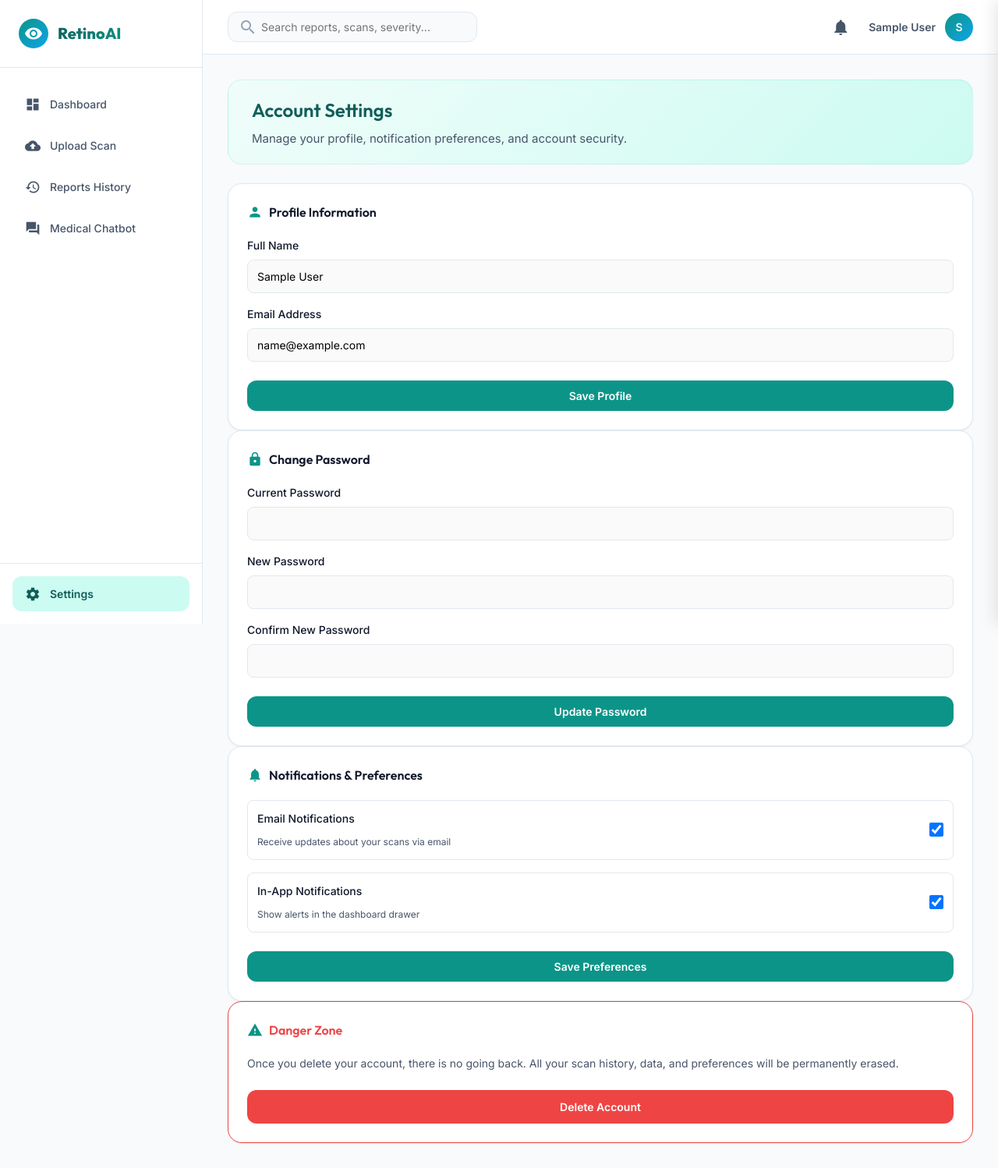
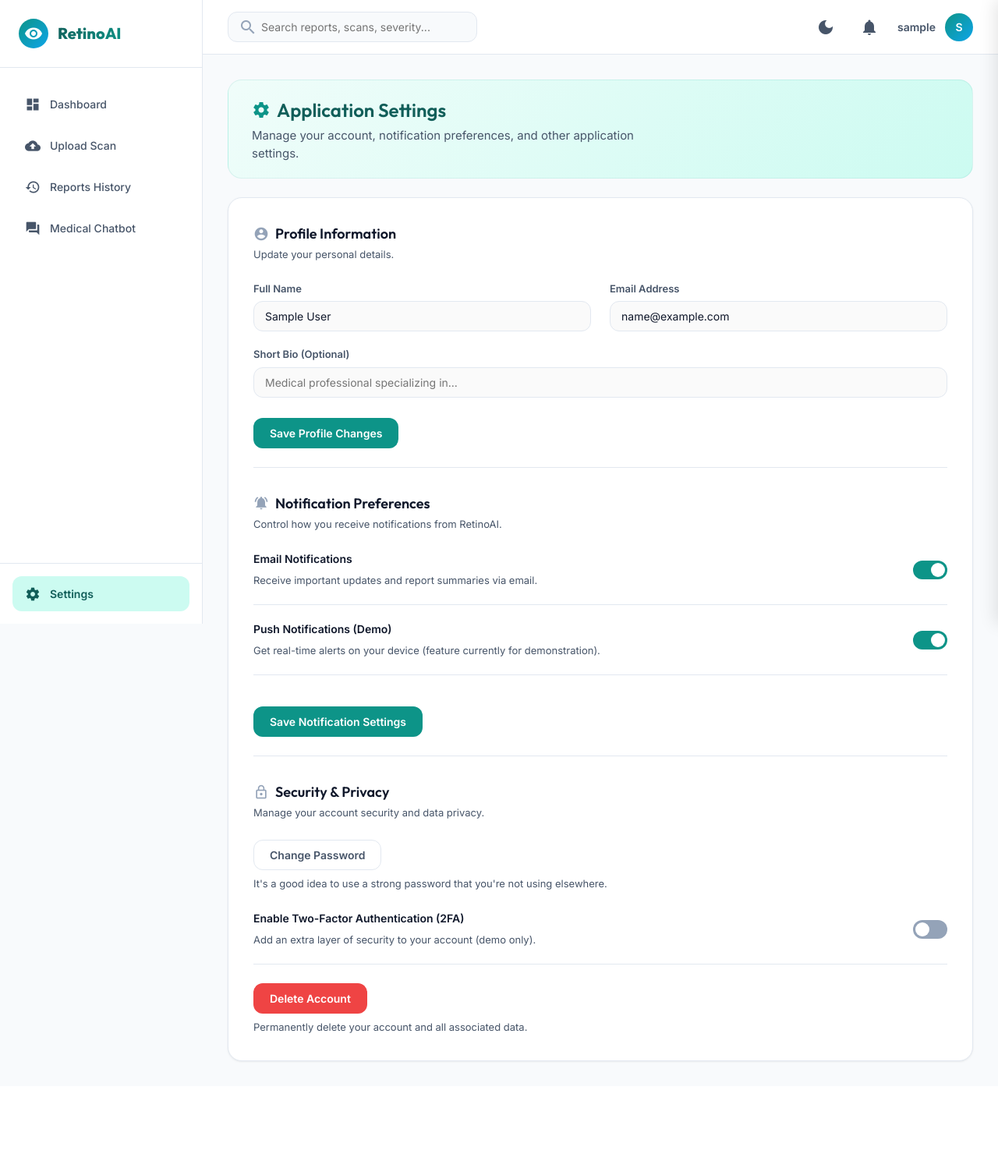
Before and after one commit to 14Aparajita/Diabetic-Retinopathy-Classification, a Flask app: page /settings in a window 1280 px wide. Shown: the whole page at 78% size. After the commit the page ends 1362 px from the top, so only its background shows below. Run offline with Flask 3, Linux system fonts and the light colour scheme; the visitor is signed in with stand-in values (Sample User, id 1); data comes from the database, SQL or seed files in the repository; data that the repository does not hold is empty.

Commit message:
Implement Dark Mode, Dropdown Menu, Settings layout, Search logic, and TF Model support

```diff
--- a/requirements.txt
+++ b/requirements.txt
@@ -3,3 +3,5 @@ Pillow
 numpy
 opencv-python-headless
 gunicorn
+tensorflow-cpu
+h5py
--- a/static/css/styles.css
+++ b/static/css/styles.css
@@ -20,6 +20,17 @@
     --radius-md: 12px;
     --radius-lg: 18px;
     --transition-base: all 0.25s cubic-bezier(0.4, 0, 0.2, 1);
+    --input-bg: #fafafa;
+}
+
+body.dark-mode {
+    --bg-main: #1e293b;
+    --bg-card: #0f172a;
+    --text-primary: #f8fafc;
+    --text-secondary: #cbd5e1;
+    --text-muted: #64748b;
+    --border-color: #334155;
+    --input-bg: #1e293b;
 }
 
 /* Base resets and defaults */
@@ -530,7 +603,8 @@ h1, h2, h3, h4, h5, h6 {
     font-size: 14px;
     border: 1px solid var(--border-color);
     border-radius: var(--radius-md);
-    background-color: #fafafa;
+    background-color: var(--input-bg);
+    color: var(--text-primary);
     outline: none;
     transition: var(--transition-base);
 }
--- a/static/js/main.js
+++ b/static/js/main.js
@@ -24,6 +24,42 @@ document.addEventListener('DOMContentLoaded', () => {
             }, 300);
         }, 4000);
     };
+
+    // Dark/Light Mode Toggle
+    const themeToggle = document.getElementById('theme-toggle');
+    const body = document.body;
+
+    // Check local storage for preference
+    if (localStorage.getItem('theme') === 'dark') {
+        body.classList.add('dark-mode');
+        if(themeToggle) themeToggle.innerHTML = '<i class="material-icons">light_mode</i>';
+    }
+
+    if (themeToggle) {
+        themeToggle.addEventListener('click', () => {
+            body.classList.toggle('dark-mode');
+            const isDark = body.classList.contains('dark-mode');
+            localStorage.setItem('theme', isDark ? 'dark' : 'light');
+            themeToggle.innerHTML = isDark ? '<i class="material-icons">light_mode</i>' : '<i class="material-icons">dark_mode</i>';
+        });
+    }
+
+    // Profile Dropdown Toggle
+    const userProfileBtn = document.getElementById('user-profile-btn');
+    const profileDropdown = document.getElementById('profile-dropdown');
+
+    if (userProfileBtn && profileDropdown) {
+        userProfileBtn.addEventListener('click', (e) => {
+            e.stopPropagation();
+            profileDropdown.classList.toggle('show');
+        });
+
+        document.addEventListener('click', (e) => {
+            if (!userProfileBtn.contains(e.target) && !profileDropdown.contains(e.target)) {
+                profileDropdown.classList.remove('show');
+            }
+        });
+    }
 
     // Sidebar Mobile Toggle
     const menuToggle = document.querySelector('.header-btn[title="Menu"]');
@@ -63,20 +99,31 @@ document.addEventListener('DOMContentLoaded', () => {
         });
     }
 
-    // Search Bar Filtering (Table filtering for history page)
+    // Search Bar Filtering (Dashboard and History)
     const searchInput = document.getElementById('header-search-input');
     if (searchInput) {
         searchInput.addEventListener('input', (e) => {
-            const query = e.target.value.toLowerCase().strip();
+            const query = e.target.value.toLowerCase().trim();
+
+            // Filter history table
             const tableRows = document.querySelectorAll('.data-table tbody tr');
-
             tableRows.forEach(row => {
                 const text = row.textContent.toLowerCase();
-                if (text.includes(query)) {
-                    row.style.display = '';
-                } else {
-                    row.style.display = 'none';
-                }
+                row.style.display = text.includes(query) ? '' : 'none';
+            });
+
+            // Filter activity items
+            const activityItems = document.querySelectorAll('.activity-item');
+            activityItems.forEach(item => {
+                const text = item.textContent.toLowerCase();
+                item.style.display = text.includes(query) ? '' : 'none';
+            });
+
+            // Filter quick action cards
+            const cards = document.querySelectorAll('.grid-cols-3 .card');
+            cards.forEach(card => {
+                const text = card.textContent.toLowerCase();
+                card.style.display = text.includes(query) ? '' : 'none';
             });
         });
     }
--- a/templates/base.html
+++ b/templates/base.html
@@ -68,6 +68,9 @@
 
                 <!-- Action bell and user profile -->
                 <div class="header-actions">
+                    <button class="header-btn" id="theme-toggle" title="Toggle Dark Mode">
+                        <i class="material-icons">dark_mode</i>
+                    </button>
                     <button class="header-btn" id="notif-bell" title="Notifications">
                         <i class="material-icons">notifications</i>
                         {% if unread_count and unread_count > 0 %}
@@ -78,12 +81,36 @@
                         <i class="material-icons">menu</i>
                     </button>
 
-                    <div class="user-profile" onclick="window.location.href='{{ url_for('settings_page') }}'">
-                        <span class="user-name" style="font-size: 14px; font-weight: 600; color: var(--text-secondary);">
-                            {{ session.get('full_name') }}
-                        </span>
-                        <div class="user-avatar">
-                            {{ session.get('full_name')[0] if session.get('full_name') else 'U' }}
+                    <div class="user-profile-container" style="position: relative;">
+                        <div class="user-profile" id="user-profile-btn">
+                            <span class="user-name" style="font-size: 14px; font-weight: 600; color: var(--text-secondary);">
+                                {{ session.get('username') }}
+                            </span>
+                            <div class="user-avatar">
+                                {{ session.get('full_name')[0] if session.get('full_name') else 'U' }}
+                            </div>
+                        </div>
+
+                        <!-- Dropdown Menu -->
+                        <div class="profile-dropdown" id="profile-dropdown">
+                            <div class="dropdown-header">
+                                <div class="dropdown-name">{{ session.get('username') }}</div>
+                                <div class="dropdown-email">{{ session.get('email') }}</div>
+                            </div>
+                            <div class="dropdown-divider"></div>
+                            <a href="{{ url_for('settings_page') }}" class="dropdown-item">
+                                <i class="material-icons">person_outline</i> Profile
+                            </a>
+                            <a href="{{ url_for('settings_page') }}" class="dropdown-item">
+                                <i class="material-icons">settings</i> Settings
+                            </a>
+                            <a href="#" class="dropdown-item">
+                                <i class="material-icons">help_outline</i> Help & Support
+                            </a>
+                            <div class="dropdown-divider"></div>
+                            <a href="{{ url_for('logout') }}" class="dropdown-item">
+                                <i class="material-icons">logout</i> Log out
+                            </a>
                         </div>
                     </div>
                 </div>
--- a/templates/settings.html
+++ b/templates/settings.html
@@ -2,107 +2,244 @@
 
 {% block title %}Settings - RetinoAI{% endblock %}
 
+{% block extra_css %}
+<style>
+    /* Specific Settings Page Styles */
+    .settings-section {
+        margin-bottom: 32px;
+        padding-bottom: 24px;
+        border-bottom: 1px solid var(--border-color);
+    }
+
+    .settings-section:last-child {
+        border-bottom: none;
+    }
+
+    .settings-header {
+        margin-bottom: 24px;
+    }
+
+    .settings-header h2 {
+        font-size: 18px;
+        display: flex;
+        align-items: center;
+        gap: 8px;
+        margin-bottom: 4px;
+    }
+
+    .settings-header h2 i {
+        color: var(--text-muted);
+        font-size: 20px;
+    }
+
+    .settings-header p {
+        font-size: 13px;
+        color: var(--text-secondary);
+    }
+
+    .form-row {
+        display: flex;
+        gap: 24px;
+        margin-bottom: 20px;
+    }
+
+    .form-row .form-group {
+        flex: 1;
+        margin-bottom: 0;
+    }
+
+    /* Custom Toggle Switch */
+    .toggle-switch {
+        position: relative;
+        display: inline-block;
+        width: 44px;
+        height: 24px;
+    }
+
+    .toggle-switch input {
+        opacity: 0;
+        width: 0;
+        height: 0;
+    }
+
+    .toggle-slider {
+        position: absolute;
+        cursor: pointer;
+        top: 0;
+        left: 0;
+        right: 0;
+        bottom: 0;
+        background-color: var(--text-muted);
+        transition: .4s;
+        border-radius: 24px;
+    }
+
+    .toggle-slider:before {
+        position: absolute;
+        content: "";
+        height: 18px;
+        width: 18px;
+        left: 3px;
+        bottom: 3px;
+        background-color: white;
+        transition: .4s;
+        border-radius: 50%;
+    }
+
+    input:checked + .toggle-slider {
+        background-color: var(--primary);
+    }
+
+    input:checked + .toggle-slider:before {
+        transform: translateX(20px);
+    }
+
+    .preference-row {
+        display: flex;
+        justify-content: space-between;
+        align-items: center;
+        margin-bottom: 20px;
+        padding-bottom: 20px;
+        border-bottom: 1px solid var(--border-color);
+    }
+
+    .preference-row:last-child {
+        border-bottom: none;
+        margin-bottom: 0;
+        padding-bottom: 0;
+    }
+</style>
+{% endblock %}
+
 {% block content %}
 <div class="welcome-banner" style="padding: 20px 30px; margin-bottom: 24px; min-height: auto;">
     <div class="welcome-text">
-        <h1 style="font-size: 24px; margin-bottom: 8px;">Account Settings</h1>
-        <p style="margin-bottom: 0;">Manage your profile, notification preferences, and account security.</p>
+        <h1 style="font-size: 24px; margin-bottom: 4px; display: flex; align-items: center; gap: 8px;">
+            <i class="material-icons" style="color: var(--primary);">settings</i> Application Settings
+        </h1>
+        <p style="margin-bottom: 0;">Manage your account, notification preferences, and other application settings.</p>
     </div>
 </div>
 
-<div class="grid-cols-2" style="grid-template-columns: 1fr 1fr; gap: 24px;">
-    <!-- Profile Card -->
-    <div class="card" style="align-self: start;">
-        <h3 class="card-title" style="margin-bottom: 20px;">
-            <i class="material-icons">person</i>
-            <span>Profile Information</span>
-        </h3>
+<div class="card" style="padding: 32px;">
+
+    <!-- Profile Information Section -->
+    <div class="settings-section">
+        <div class="settings-header">
+            <h2><i class="material-icons">account_circle</i> Profile Information</h2>
+            <p>Update your personal details.</p>
+        </div>
+
         <form action="{{ url_for('settings_page') }}" method="POST">
             <input type="hidden" name="action" value="update_profile">
 
-            <div class="form-group" style="margin-bottom: 16px;">
-                <label for="full_name" style="display: block; margin-bottom: 8px; font-weight: 500; font-size: 14px; color: var(--text-primary);">Full Name</label>
-                <input type="text" id="full_name" name="full_name" class="form-control" value="{{ user.full_name }}" required style="width: 100%; padding: 12px; border: 1px solid var(--border-color); border-radius: 8px; font-size: 14px;">
+            <div class="form-row">
+                <div class="form-group">
+                    <label for="full_name">Full Name</label>
+                    <input type="text" id="full_name" name="full_name" class="form-control" value="{{ user.full_name }}" required>
+                </div>
+                <div class="form-group">
+                    <label for="email">Email Address</label>
+                    <input type="email" id="email" name="email" class="form-control" value="{{ user.email }}" required>
+                </div>
             </div>
 
-            <div class="form-group" style="margin-bottom: 24px;">
-                <label for="email" style="display: block; margin-bottom: 8px; font-weight: 500; font-size: 14px; color: var(--text-primary);">Email Address</label>
-                <input type="email" id="email" name="email" class="form-control" value="{{ user.email }}" required style="width: 100%; padding: 12px; border: 1px solid var(--border-color); border-radius: 8px; font-size: 14px;">
+            <div class="form-group">
+                <label for="bio">Short Bio (Optional)</label>
+                <input type="text" id="bio" name="bio" class="form-control" placeholder="Medical professional specializing in..." value="{{ user.bio if user.bio else '' }}">
             </div>
 
-            <button type="submit" class="btn btn-primary" style="width: 100%; justify-content: center;">Save Profile</button>
+            <button type="submit" class="btn btn-primary" style="margin-top: 8px;">Save Profile Changes</button>
         </form>
     </div>
 
-    <!-- Password Card -->
-    <div class="card" style="align-self: start;">
-        <h3 class="card-title" style="margin-bottom: 20px;">
-            <i class="material-icons">lock</i>
-            <span>Change Password</span>
-        </h3>
-        <form action="{{ url_for('settings_page') }}" method="POST">
-            <input type="hidden" name="action" value="change_password">
-
-            <div class="form-group" style="margin-bottom: 16px;">
-                <label for="current_password" style="display: block; margin-bottom: 8px; font-weight: 500; font-size: 14px; color: var(--text-primary);">Current Password</label>
-                <input type="password" id="current_password" name="current_password" class="form-control" required style="width: 100%; padding: 12px; border: 1px solid var(--border-color); border-radius: 8px; font-size: 14px;">
+    <!-- Notification Preferences Section -->
+    <div class="settings-section">
+        <div class="settings-header">
+            <h2><i class="material-icons">notifications_active</i> Notification Preferences</h2>
+            <p>Control how you receive notifications from RetinoAI.</p>
         </div>
 
-            <div class="form-group" style="margin-bottom: 16px;">
-                <label for="new_password" style="display: block; margin-bottom: 8px; font-weight: 500; font-size: 14px; color: var(--text-primary);">New Password</label>
-                <input type="password" id="new_password" name="new_password" class="form-control" required style="width: 100%; padding: 12px; border: 1px solid var(--border-color); border-radius: 8px; font-size: 14px;">
+        <form action="{{ url_for('settings_page') }}" method="POST">
+            <input type="hidden" name="action" value="update_preferences">
+
+            <div class="preference-row">
+                <div>
+                    <label style="display: block; font-weight: 600; font-size: 14px; margin-bottom: 4px;">Email Notifications</label>
+                    <span style="font-size: 13px; color: var(--text-secondary);">Receive important updates and report summaries via email.</span>
+                </div>
+                <label class="toggle-switch">
+                    <input type="checkbox" name="email_notif" value="1" {% if user.email_notif %}checked{% endif %}>
+                    <span class="toggle-slider"></span>
+                </label>
             </div>
 
-            <div class="form-group" style="margin-bottom: 24px;">
-                <label for="confirm_password" style="display: block; margin-bottom: 8px; font-weight: 500; font-size: 14px; color: var(--text-primary);">Confirm New Password</label>
-                <input type="password" id="confirm_password" name="confirm_password" class="form-control" required style="width: 100%; padding: 12px; border: 1px solid var(--border-color); border-radius: 8px; font-size: 14px;">
+            <div class="preference-row">
+                <div>
+                    <label style="display: block; font-weight: 600; font-size: 14px; margin-bottom: 4px;">Push Notifications (Demo)</label>
+                    <span style="font-size: 13px; color: var(--text-secondary);">Get real-time alerts on your device (feature currently for demonstration).</span>
+                </div>
+                <label class="toggle-switch">
+                    <input type="checkbox" name="push_notif" value="1" {% if user.push_notif %}checked{% endif %}>
+                    <span class="toggle-slider"></span>
+                </label>
             </div>
 
-            <button type="submit" class="btn btn-primary" style="width: 100%; justify-content: center;">Update Password</button>
+            <button type="submit" class="btn btn-primary" style="margin-top: 20px;">Save Notification Settings</button>
         </form>
     </div>
 
-    <!-- Preferences Card -->
-    <div class="card" style="align-self: start;">
-        <h3 class="card-title" style="margin-bottom: 20px;">
-            <i class="material-icons">notifications</i>
-            <span>Notifications & Preferences</span>
-        </h3>
-        <form action="{{ url_for('settings_page') }}" method="POST">
-            <input type="hidden" name="action" value="update_preferences">
-
-            <div class="form-group" style="margin-bottom: 16px; display: flex; align-items: center; justify-content: space-between; padding: 12px; border: 1px solid var(--border-color); border-radius: 8px;">
-                <div>
-                    <label for="email_notif" style="display: block; font-weight: 500; font-size: 14px; color: var(--text-primary);">Email Notifications</label>
-                    <span style="font-size: 12px; color: var(--text-secondary);">Receive updates about your scans via email</span>
-                </div>
-                <input type="checkbox" id="email_notif" name="email_notif" value="1" {% if user.email_notif %}checked{% endif %} style="width: 18px; height: 18px; cursor: pointer;">
+    <!-- Security & Privacy Section -->
+    <div class="settings-section" style="border-bottom: none; margin-bottom: 0; padding-bottom: 0;">
+        <div class="settings-header">
+            <h2><i class="material-icons">lock_outline</i> Security & Privacy</h2>
+            <p>Manage your account security and data privacy.</p>
         </div>
 
-            <div class="form-group" style="margin-bottom: 24px; display: flex; align-items: center; justify-content: space-between; padding: 12px; border: 1px solid var(--border-color); border-radius: 8px;">
-                <div>
-                    <label for="push_notif" style="display: block; font-weight: 500; font-size: 14px; color: var(--text-primary);">In-App Notifications</label>
-                    <span style="font-size: 12px; color: var(--text-secondary);">Show alerts in the dashboard drawer</span>
+        <div style="margin-bottom: 24px;">
+            <button class="btn btn-outline" onclick="document.getElementById('password-form').style.display='block'" style="margin-bottom: 8px;">Change Password</button>
+            <p style="font-size: 13px; color: var(--text-secondary);">It's a good idea to use a strong password that you're not using elsewhere.</p>
+
+            <!-- Hidden Password Form -->
+            <form id="password-form" action="{{ url_for('settings_page') }}" method="POST" style="display: none; margin-top: 16px; padding: 16px; border: 1px solid var(--border-color); border-radius: var(--radius-md);">
+                <input type="hidden" name="action" value="change_password">
+                <div class="form-group">
+                    <label for="current_password">Current Password</label>
+                    <input type="password" id="current_password" name="current_password" class="form-control" required>
                 </div>
-                <input type="checkbox" id="push_notif" name="push_notif" value="1" {% if user.push_notif %}checked{% endif %} style="width: 18px; height: 18px; cursor: pointer;">
+                <div class="form-row">
+                    <div class="form-group">
+                        <label for="new_password">New Password</label>
+                        <input type="password" id="new_password" name="new_password" class="form-control" required>
                     </div>
-
-            <button type="submit" class="btn btn-primary" style="width: 100%; justify-content: center;">Save Preferences</button>
+                    <div class="form-group">
+                        <label for="confirm_password">Confirm New Password</label>
+                        <input type="password" id="confirm_password" name="confirm_password" class="form-control" required>
+                    </div>
+                </div>
+                <button type="submit" class="btn btn-primary">Update Password</button>
+                <button type="button" class="btn btn-outline" onclick="document.getElementById('password-form').style.display='none'">Cancel</button>
             </form>
         </div>
 
-    <!-- Danger Zone Card -->
-    <div class="card" style="align-self: start; border: 1px solid #ef4444;">
-        <h3 class="card-title" style="margin-bottom: 20px; color: #ef4444;">
-            <i class="material-icons">warning</i>
-            <span>Danger Zone</span>
-        </h3>
-        <p style="font-size: 14px; color: var(--text-secondary); margin-bottom: 24px;">Once you delete your account, there is no going back. All your scan history, data, and preferences will be permanently erased.</p>
+        <div class="preference-row" style="margin-bottom: 24px;">
+            <div>
+                <label style="display: block; font-weight: 600; font-size: 14px; margin-bottom: 4px;">Enable Two-Factor Authentication (2FA)</label>
+                <span style="font-size: 13px; color: var(--text-secondary);">Add an extra layer of security to your account (demo only).</span>
+            </div>
+            <label class="toggle-switch">
+                <input type="checkbox">
+                <span class="toggle-slider"></span>
+            </label>
+        </div>
 
+        <div>
             <form action="{{ url_for('settings_page') }}" method="POST" onsubmit="return confirm('Are you sure you want to permanently delete your account? This action cannot be undone.');">
                 <input type="hidden" name="action" value="delete_account">
-            <button type="submit" class="btn" style="width: 100%; justify-content: center; background-color: #ef4444; color: white; padding: 12px;">Delete Account</button>
+                <button type="submit" class="btn btn-danger" style="margin-bottom: 8px;">Delete Account</button>
             </form>
+            <p style="font-size: 13px; color: var(--text-secondary);">Permanently delete your account and all associated data.</p>
+        </div>
     </div>
 </div>
 {% endblock %}
```
Also changed, not shown: other parts of static/css/styles.css (+62 -0 lines). Lines whose indentation alone changed are shown as unchanged.
